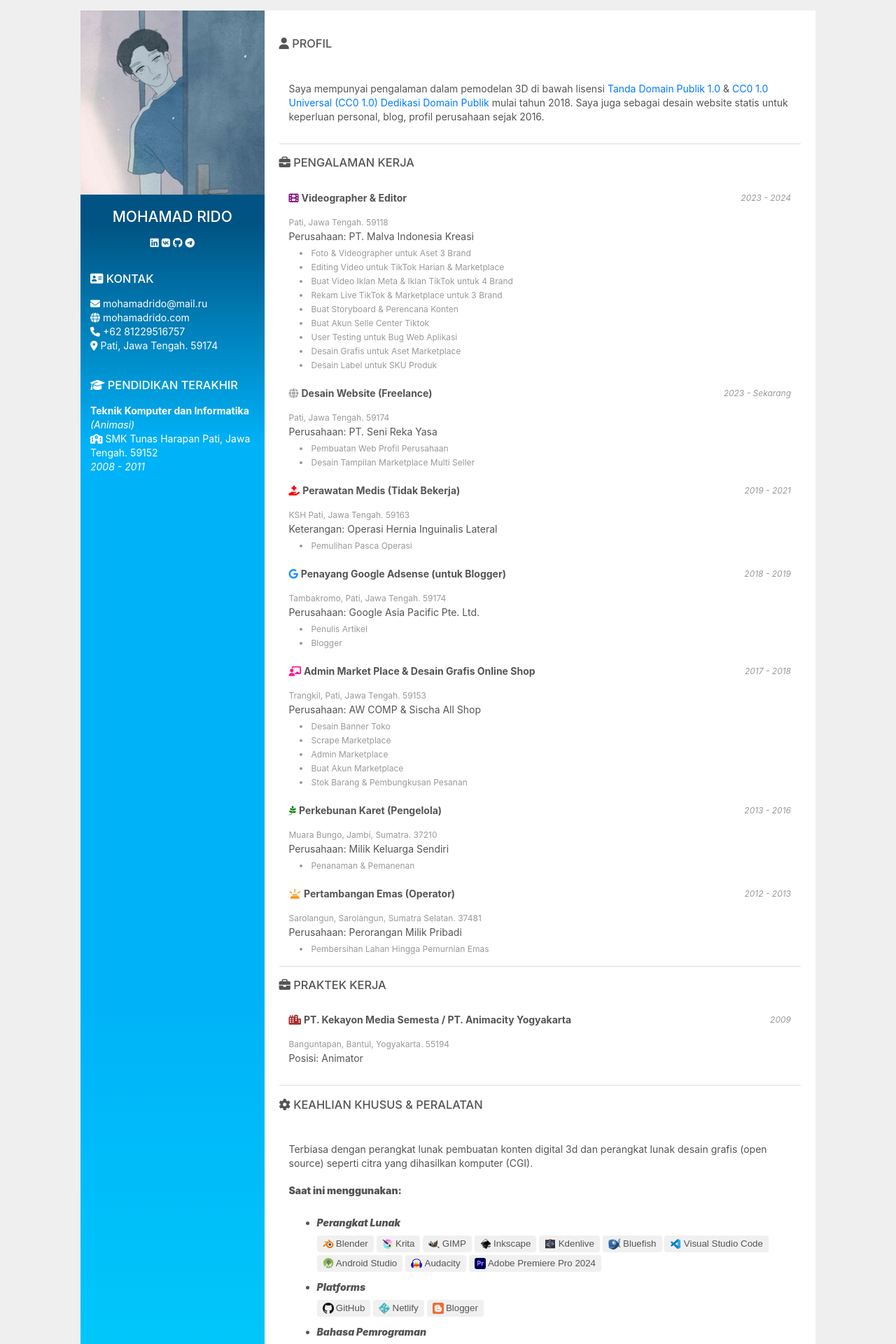
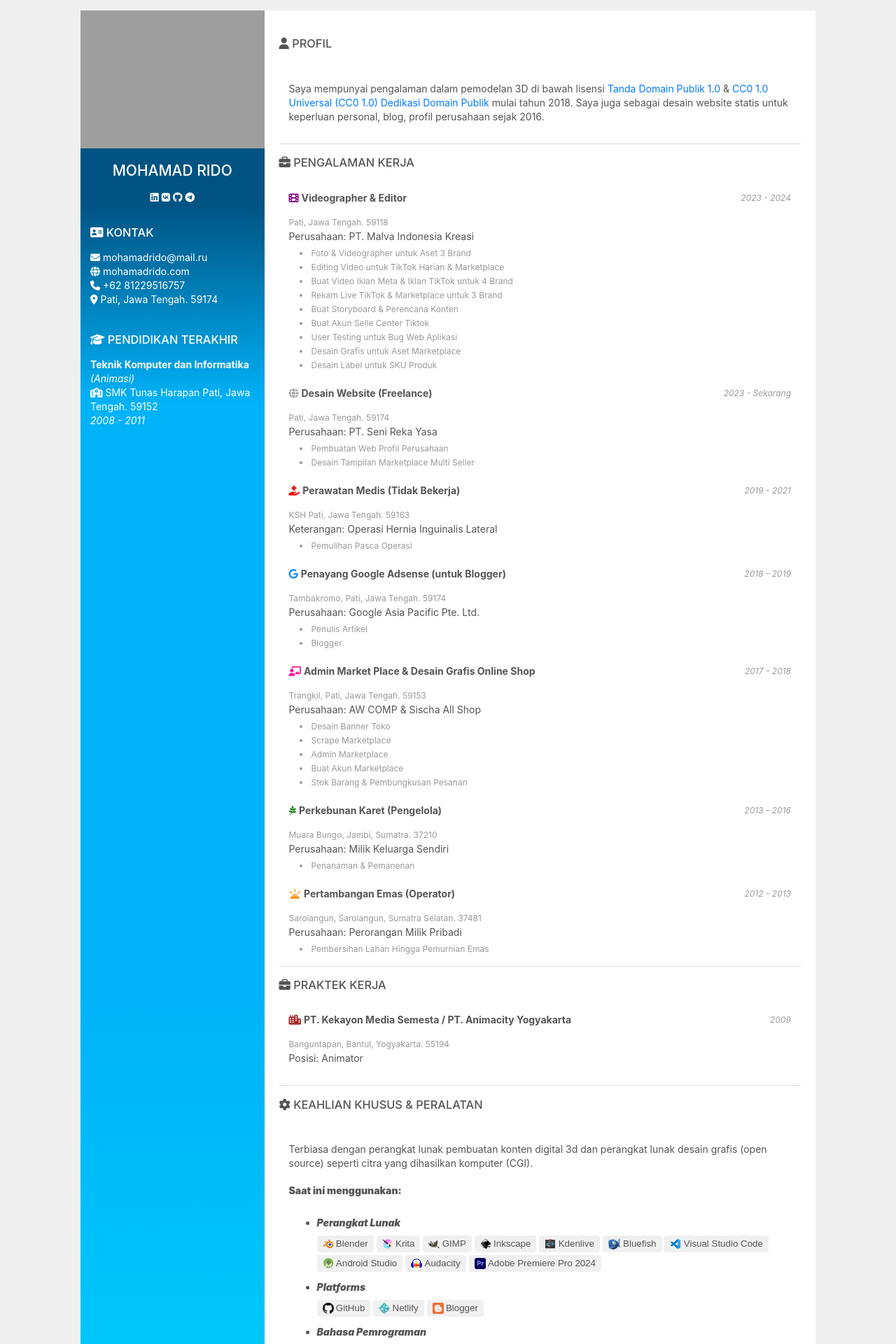
Before and after one commit to j5sacolasembalagens-pixel/xkhujztrbowverbtqv9mmmgnutuqjjakzdfafbwww, a Jekyll site: the page built from id.html, in a window 1280 px wide. Shown: the top 1920 px of the page at 70% size. Built offline with Jekyll 4.4.1, drawn with Linux system fonts in a browser that asks for light colours; nearby versions of some CDN libraries.

Commit message:
Update id.html

```diff
--- a/id.html
+++ b/id.html
@@ -6,7 +6,7 @@
   <div class="column1">
 
   <div style="text-align: center;">
-  <img src="https://about.mohamadrido.com/profile.jpg">
+  <img src="https://about.mohamadrido.com/profil.png">
     <h2 style="text-align: center;">MOHAMAD RIDO</h2>
     <div class="container1">
     <a href="https://linkedin.com/in/mohamadrido"><i class="fab fa-linkedin"></i></a>
```
